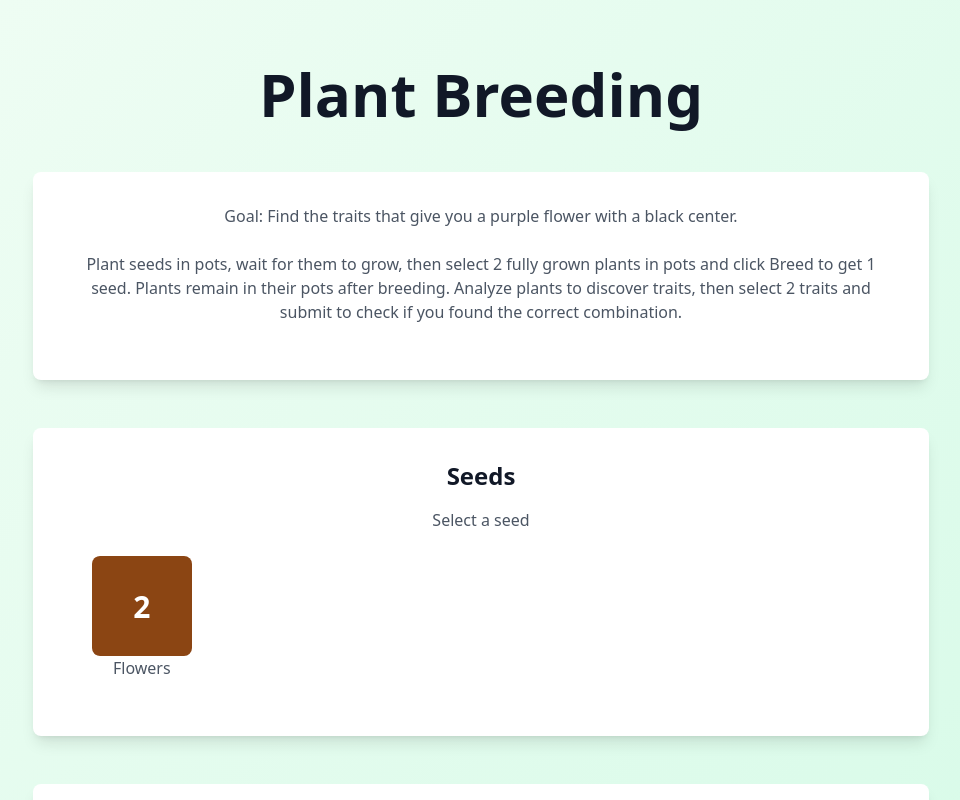
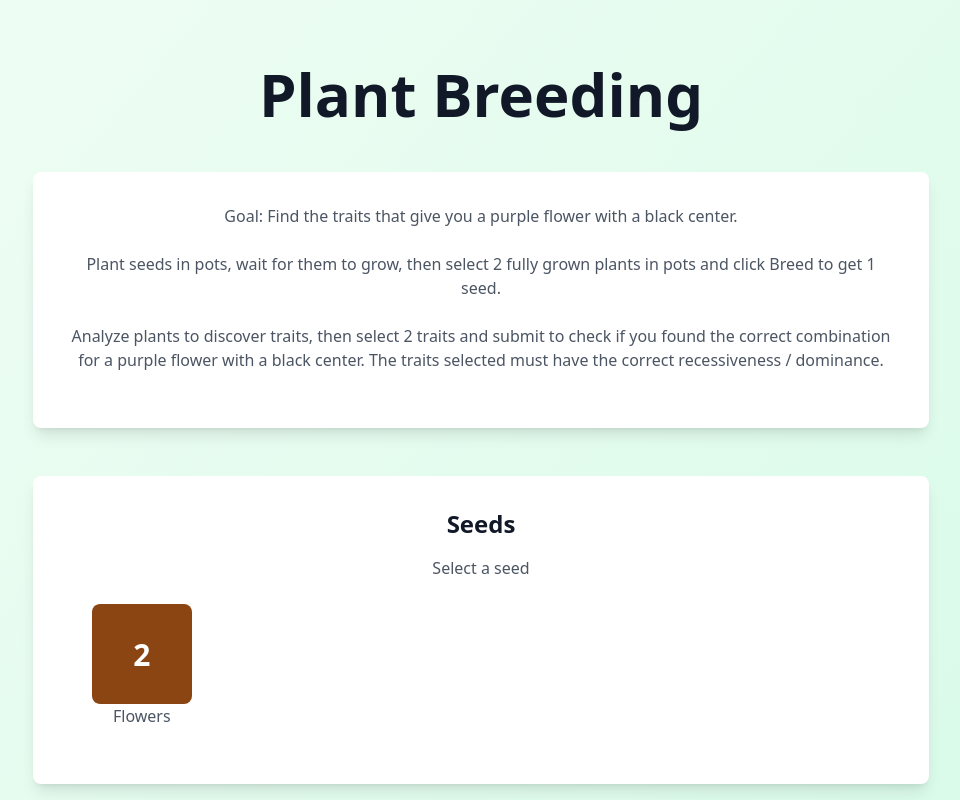
Before and after one commit to BeksOmega/plant-breeding, a Next.js app: page / in a window 1280 px wide. Shown: the top 800 px of the page, without its empty margins (159-1119 px from the left). Built offline with nearby package versions, Linux system fonts and the light colour scheme.

Commit message:
fix: make language clearer

```diff
--- a/app/page.tsx
+++ b/app/page.tsx
@@ -362,7 +362,7 @@ export default function Home() {
       setTraitSubmissionResult({
         isCorrect: false,
         message:
-          "❌ Incorrect. You need to find the trait for purple petals (AAA) and the trait for black center (TAA).",
+          "❌ Incorrect. Make sure you have the right traits with the correct recessiveness / dominance.",
       });
     }
   };
@@ -478,10 +478,13 @@ export default function Home() {
             </p>
             <p className="text-gray-600 mb-6">
               Plant seeds in pots, wait for them to grow, then select 2 fully
-              grown plants in pots and click Breed to get 1 seed. Plants remain
-              in their pots after breeding. Analyze plants to discover traits,
-              then select 2 traits and submit to check if you found the correct
-              combination.
+              grown plants in pots and click Breed to get 1 seed.
+            </p>
+            <p className="text-gray-600 mb-6">
+              Analyze plants to discover traits, then select 2 traits and submit
+              to check if you found the correct combination for a purple flower
+              with a black center. The traits selected must have the correct
+              recessiveness / dominance.
             </p>
           </div>
 
```
